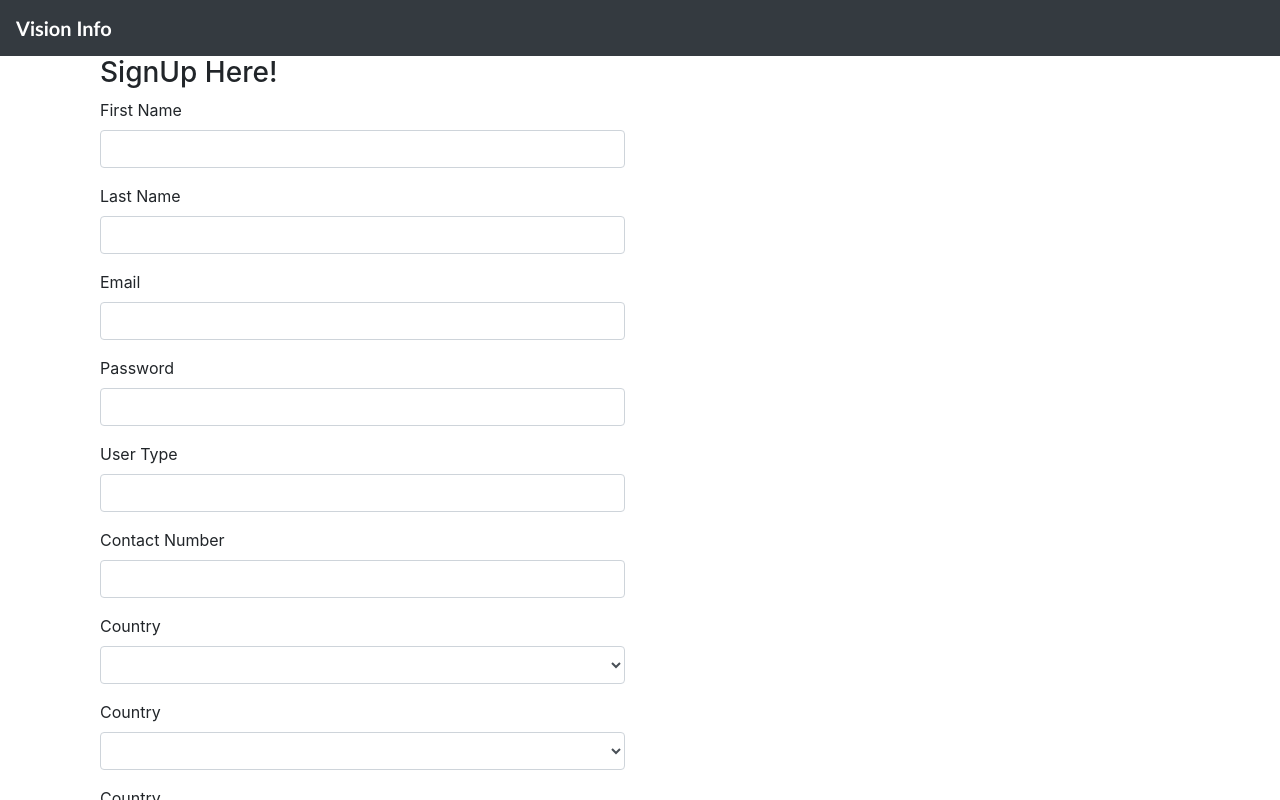
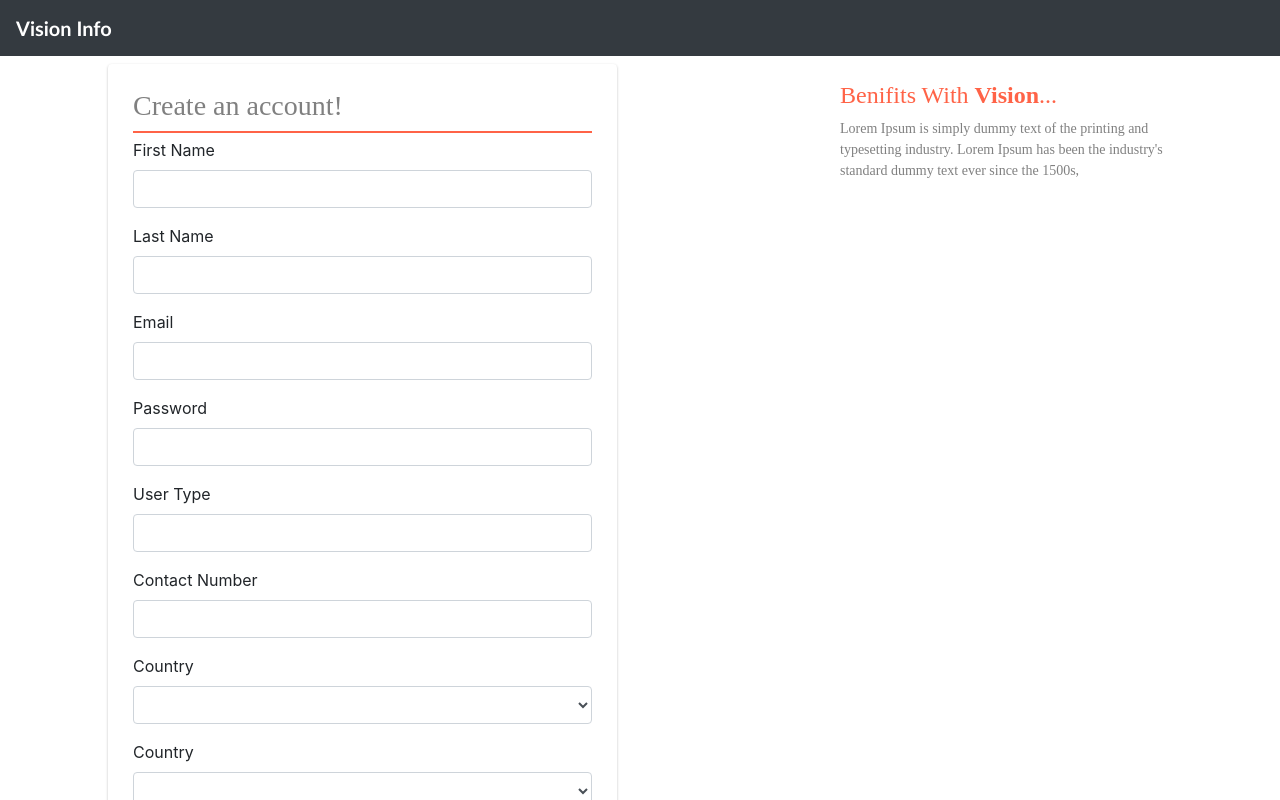
Before and after one commit to coljadu/VisionUI, an Angular app: page /signup in a window 1280 px wide. Shown: the top 800 px of the page. Built offline with nearby package versions, Linux system fonts and the light colour scheme.

Commit message:
signup style

```diff
--- a/src/app/app.component.css
+++ b/src/app/app.component.css
@@ -0,0 +1,3 @@
+body{
+    background-color: #f8f9fa;
+}
--- a/src/app/signup/signup.component.css
+++ b/src/app/signup/signup.component.css
@@ -1,3 +1,31 @@
 .container{
     min-height:550px;
 }
+.signup-box{
+    padding:25px 25px;
+    width:auto;
+    height:auto;
+    border-radius:4px;
+    box-sizing: border-box;
+    box-shadow: 0px 1px 3px 0px rgba(0, 0, 0, 0.2), 0px 1px 1px 0px rgba(0, 0, 0, 0.14), 0px 2px 1px -1px rgba(0, 0, 0, 0.12);
+    margin:8px;
+    background-color: #fff;
+}
+.signup-title{
+    border-bottom: 2px solid tomato;
+    margin-bottom: 5px;
+    font-family:'Malgun Gothic';
+    color:grey;
+}
+.signup-content-box{
+    margin-top: 25px;
+    font-family:'Malgun Gothic';
+}
+.signup-content-box h3 {
+    color:tomato;
+    font-size:24px;
+}
+.signup-content-box p {
+    color:grey;
+    font-size:14px;
+}
--- a/src/app/signup/signup.component.html
+++ b/src/app/signup/signup.component.html
@@ -1,7 +1,11 @@
 <div class="container">
-  <h3>SignUp Here!</h3>
+
   <div class="row">
     <div class="col-md-6">
+      <div class="signup-box">
+        <div class="signup-title">
+          <h3>Create an account!</h3>
+        </div>
       <form (ngSubmit)="registerUser()" #signupForm="ngForm">
 
         <div class="form-group">
@@ -67,5 +71,13 @@
         </div>
       </form>
     </div>
+    </div>
+    <div class="col-md-2"></div>
+    <div class="col-md-4">
+      <div class="signup-content-box">
+        <h3>Benifits With <strong>Vision</strong>...</h3>
+        <p>Lorem Ipsum is simply dummy text of the printing and typesetting industry. Lorem Ipsum has been the industry's standard dummy text ever since the 1500s,</p>
+      </div>
+    </div>
   </div>
 </div>
```
